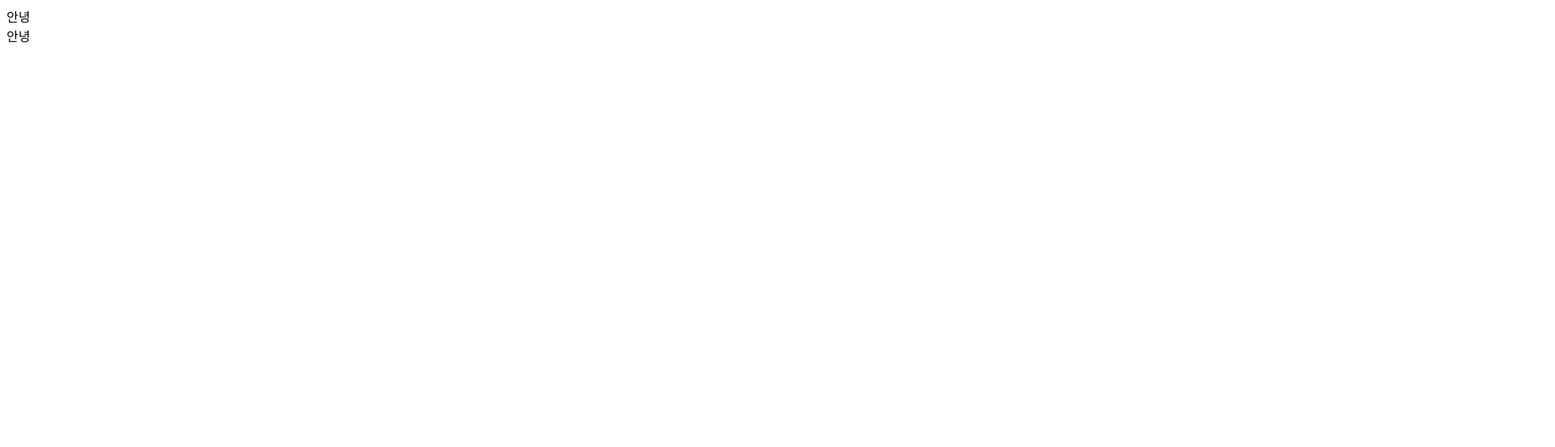
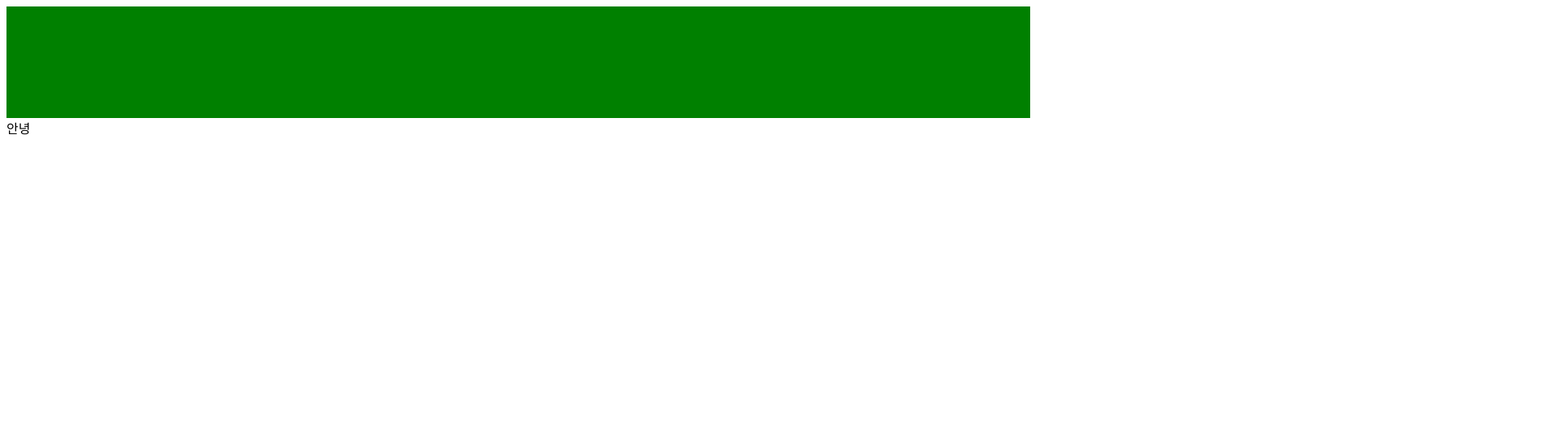
Before and after one commit to djfksdl/vue-threedog, a Vue app: page / in a window 1280 px wide. Shown: the top 553 px of the page at 81% size, 1920 px wide, since content can reach past the window. Built offline with nearby package versions, Linux system fonts and the light colour scheme.

Commit message:
야호야호

```diff
--- a/src/components/AppHeader.vue
+++ b/src/components/AppHeader.vue
@@ -1,6 +1,6 @@
 <template>
-    <div>
-        안녕
+    <div class="header">
+        <img src="../assets/images/logo.png">
     </div>
 </template>
 
@@ -17,3 +17,12 @@ export default {
     created() { }
 };
 </script>
+
+<style>
+.header{
+    width: 100%;
+    height: 138px;
+    background-color: green;
+}
+
+</style>
--- a/src/views/potal/MainView.vue
+++ b/src/views/potal/MainView.vue
@@ -1,12 +1,12 @@
 <template>
   <div id="wrap">
          <AppHeader />
-         <div id="ys-main-container" class="clearfix">
+         <div id="potal-main-container" class="clearfix">
 
 
-         </div><!-- //container -->
+         </div><!-- potal-main-container -->
          <AppFooter />
-     </div><!-- //wrap -->
+     </div><!-- wrap -->
 </template>
 
 
```
Also changed, not shown: src/assets/images/logo.png (added).
